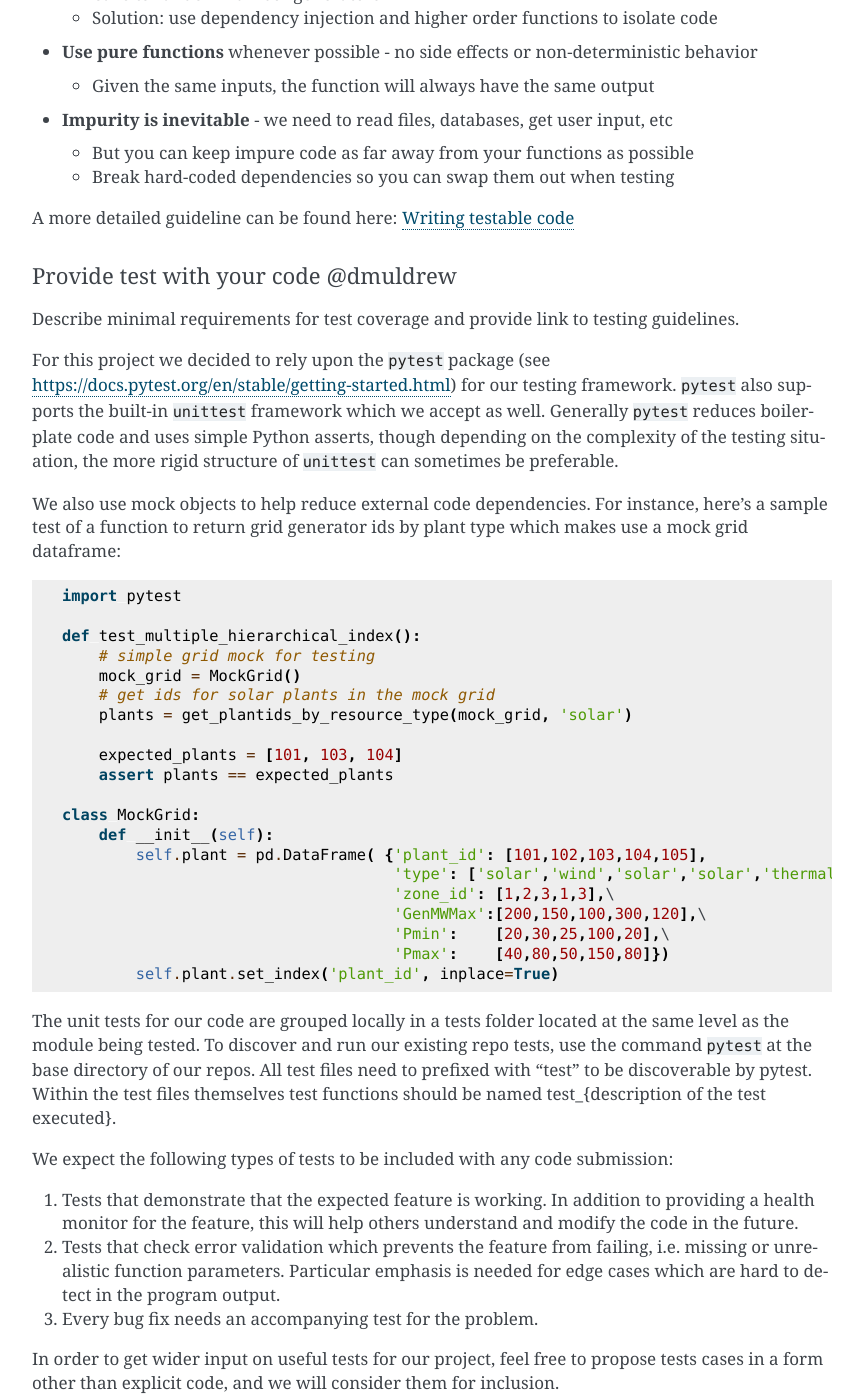
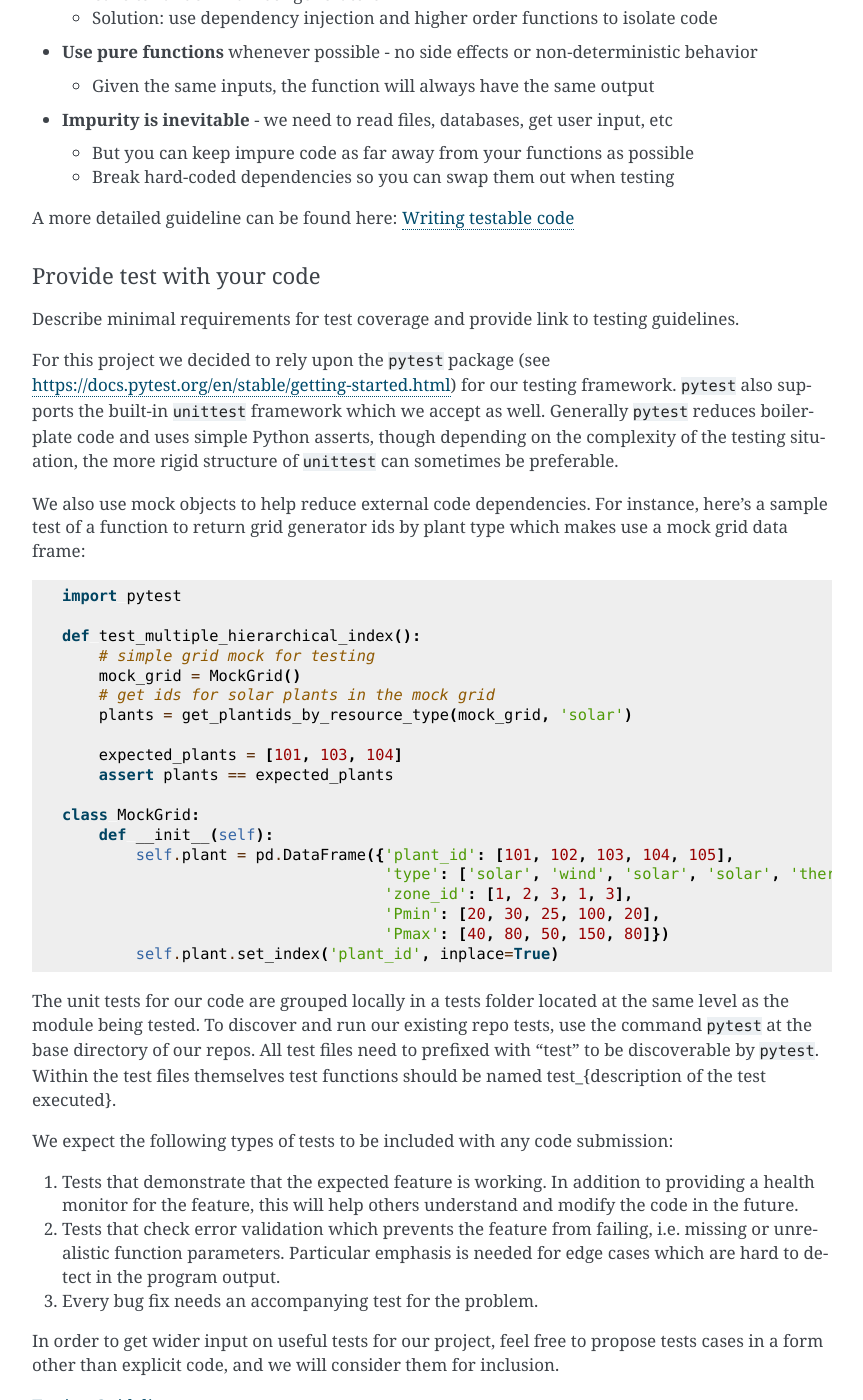
Before and after one commit to Breakthrough-Energy/docs, a Sphinx documentation site: the page built from source/dev/contribution_guidelines.md, in a window 1280 px wide and 1400 px high, scrolled down 3073 px. Shown: the whole window, without its empty margins (254-1117 px from the left). Built offline with Sphinx 7.4.7, drawn with Linux system fonts in a browser that asks for light colours; some of the changed text lies outside the part shown.

Commit message:
fix: remove GenMWMax in plant data frame

````diff
--- a/source/dev/contribution_guidelines.md
+++ b/source/dev/contribution_guidelines.md
@@ -102,12 +102,12 @@ When contributing code to the project, we ask that you include tests to the best
 
 A more detailed guideline can be found here: [Writing testable code](writing_testable_code.md)
 
-#### Provide test with your code @dmuldrew
+#### Provide test with your code
 Describe minimal requirements for test coverage and provide link to testing guidelines.
 
 For this project we decided to rely upon the `pytest` package (see [https://docs.pytest.org/en/stable/getting-started.html](https://docs.pytest.org/en/stable/getting-started.html)) for our testing framework. `pytest` also supports the built-in `unittest` framework which we accept as well. Generally `pytest` reduces boilerplate code and uses simple Python asserts, though depending on the complexity of the testing situation, the more rigid structure of `unittest` can sometimes be preferable.
 
-We also use mock objects to help reduce external code dependencies. For instance, here's a sample test of a function to return grid generator ids by plant type which makes use a mock grid dataframe:
+We also use mock objects to help reduce external code dependencies. For instance, here's a sample test of a function to return grid generator ids by plant type which makes use a mock grid data frame:
 ``` python
 import pytest
 
@@ -122,16 +122,15 @@ def test_multiple_hierarchical_index():
 
 class MockGrid:
     def __init__(self):
-        self.plant = pd.DataFrame( {'plant_id': [101,102,103,104,105],
-                                    'type': ['solar','wind','solar','solar','thermal'],\
-                                    'zone_id': [1,2,3,1,3],\
-                                    'GenMWMax':[200,150,100,300,120],\
-                                    'Pmin':    [20,30,25,100,20],\
-                                    'Pmax':    [40,80,50,150,80]})
+        self.plant = pd.DataFrame({'plant_id': [101, 102, 103, 104, 105],
+                                   'type': ['solar', 'wind', 'solar', 'solar', 'thermal'],
+                                   'zone_id': [1, 2, 3, 1, 3],
+                                   'Pmin': [20, 30, 25, 100, 20],
+                                   'Pmax': [40, 80, 50, 150, 80]})
         self.plant.set_index('plant_id', inplace=True)
 ```
 
-The unit tests for our code are grouped locally in a tests folder located at the same level as the module being tested. To discover and run our existing repo tests, use the command `pytest` at the base directory of our repos. All test files need to prefixed with "test" to be discoverable by pytest. Within the test files themselves test functions should be named test_{description of the test executed}.
+The unit tests for our code are grouped locally in a tests folder located at the same level as the module being tested. To discover and run our existing repo tests, use the command `pytest` at the base directory of our repos. All test files need to prefixed with "test" to be discoverable by `pytest`. Within the test files themselves test functions should be named test_{description of the test executed}.
 
 We expect the following types of tests to be included with any code submission:
 1. Tests that demonstrate that the expected feature is working. In addition to providing a health monitor for the feature, this will help others understand and modify the code in the future.
````
